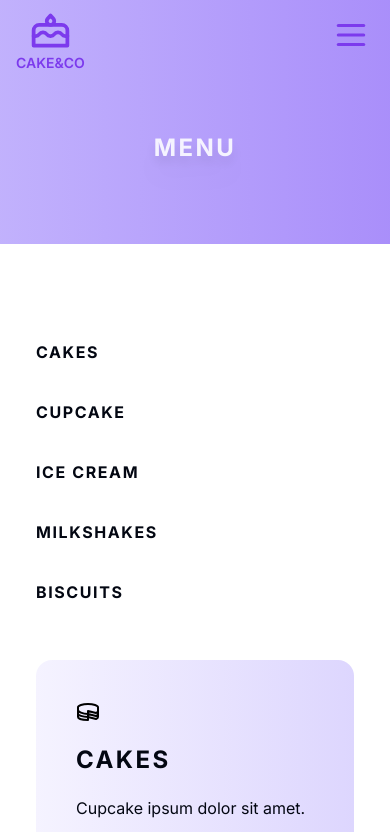
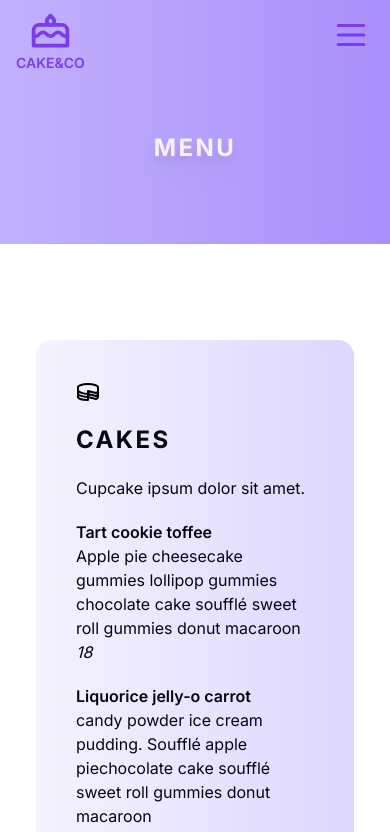
Before and after one commit to jessabc/cake-cafe, a Next.js app: page /menu in a window 390 px wide. Shown: the top 832 px of the page. Built offline with nearby package versions, Linux system fonts and the light colour scheme.

Commit message:
remove menu link on mob

```diff
--- a/src/components/scrollspy/NavMenu.tsx
+++ b/src/components/scrollspy/NavMenu.tsx
@@ -84,7 +84,7 @@ export const WithNavMenu = ({ children, selector }) => {
   return (
     <div className="flex flex-col md:flex-row gap-5">
       <ScrollSpy handleScroll={onScrollUpdate} />
-      <div className="relative">
+      <div className="relative hidden md:block">
         <NavMenu options={options} />
       </div>
       <div className="flex-1">{children}</div>
```
